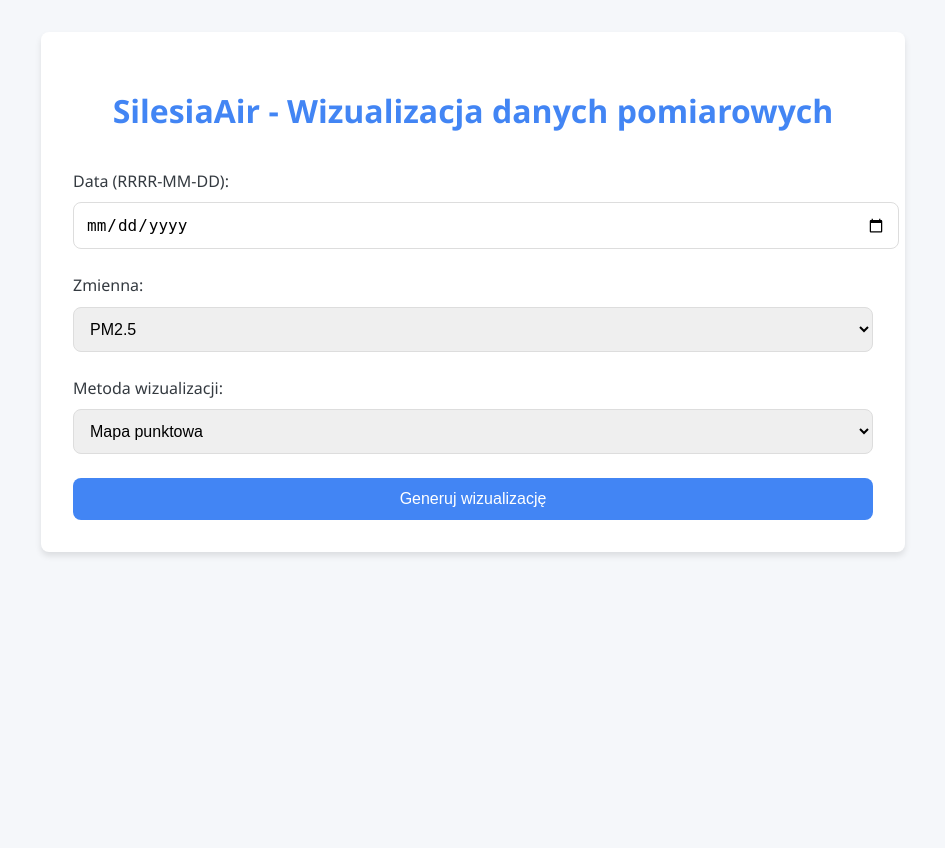
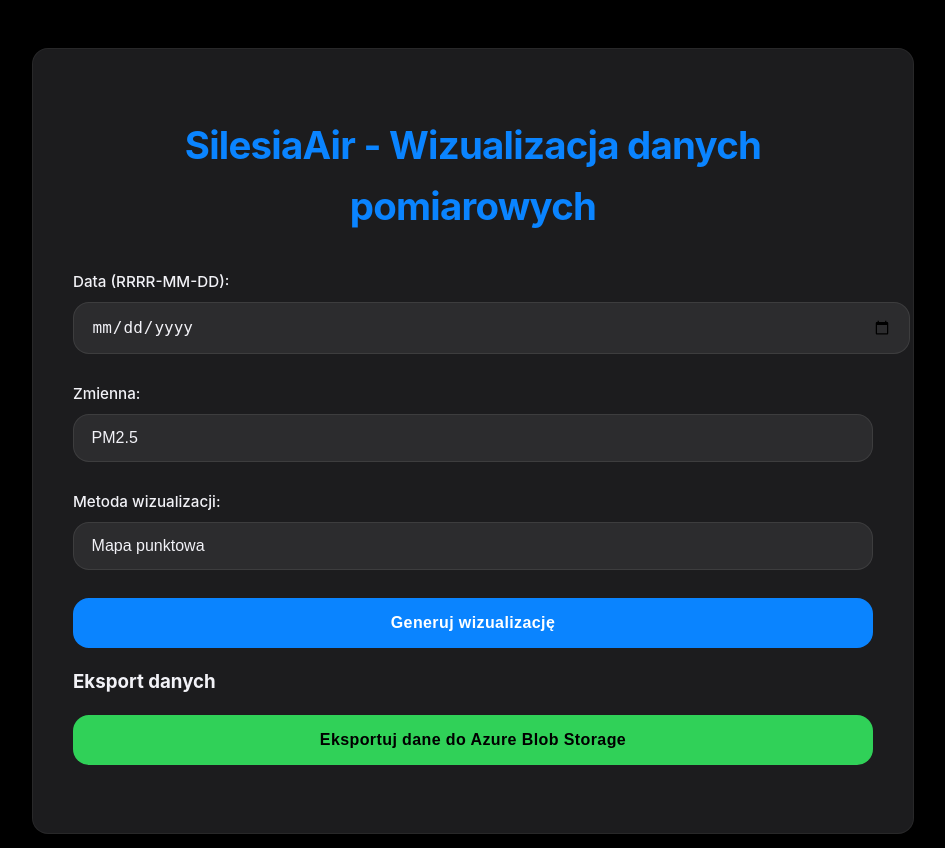
Before and after one commit to macsicoaster/apka3, a Flask app: page / in a window 1280 px wide. Shown: the whole page, without its empty margins (167-1112 px from the left). Before the commit the page ends 556 px from the top, so only its background shows below. Run offline with Flask 3, Linux system fonts and the light colour scheme; some libraries are stand-ins or nearby versions.

Commit message:
nowa wersja

```diff
--- a/app.py
+++ b/app.py
@@ -9,7 +9,14 @@
 import numpy as np
 import seaborn as sns
 import os
-from datetime import date
+from datetime import date, datetime
+from dotenv import load_dotenv
+from sqlalchemy import create_engine
+from azure.storage.blob import BlobServiceClient
+import io
+
+load_dotenv()
+
 app = Flask(__name__)
 
 MAPA_ZMIENNYCH = {
@@ -20,13 +27,154 @@
 
 def connect_db():
     return psycopg2.connect(
-        host='silesiaairpostgresql.postgres.database.azure.com',
-        dbname='silesiaairdb',
-        port='5432',
-        user='silesiaair_admin',
-        password='Superbazadanych!',
-        sslmode='require'
+        host=os.getenv('DB_HOST'),
+        dbname=os.getenv('DB_NAME'),
+        port=os.getenv('DB_PORT'),
+        user=os.getenv('DB_USER'),
+        password=os.getenv('DB_PASSWORD'),
+        sslmode=os.getenv('DB_SSLMODE', 'require')
     )
+
+def get_db_config():
+    return {
+        'host': os.getenv('DB_HOST'),
+        'dbname': os.getenv('DB_NAME'),
+        'port': os.getenv('DB_PORT'),
+        'user': os.getenv('DB_USER'),
+        'password': os.getenv('DB_PASSWORD')
+    }
+
+def get_blob_config():
+    return {
+        'connection_string': os.getenv('AZURE_STORAGE_CONNECTION_STRING'),
+        'container_name': os.getenv('AZURE_STORAGE_CONTAINER_NAME')
+    }
+
+def zapisz_zjoinowana_tabele_do_blob(zmienna, blob_name=None):
+
+    if zmienna not in MAPA_ZMIENNYCH:
+        raise ValueError(f"Nieznana zmienna: {zmienna}")
+
+    tabela, kolumna = MAPA_ZMIENNYCH[zmienna]
+
+    # utworz nazwe pliku
+    if blob_name is None:
+        blob_name = f"{zmienna}_export_{date.today()}.csv"
+
+    csv_filename = f"tmp_{blob_name}"
+
+    # polaczenie z baza
+    engine = create_engine(
+        f"postgresql+psycopg2://{os.getenv('DB_USER')}:{os.getenv('DB_PASSWORD')}@"
+        f"{os.getenv('DB_HOST')}:{os.getenv('DB_PORT')}/{os.getenv('DB_NAME')}"
+    )
+
+    # pobierz zjoinowana tabele
+    query = f"""
+        SELECT m.nazwa, m.lat, m.lon, p.data, p.{kolumna}
+        FROM miasta m
+        JOIN {tabela} p ON m.id = p.miasto_id
+    """
+
+    df = pd.read_sql_query(query, engine)
+    df.to_csv(csv_filename, index=False)
+
+    # upload do blob
+    blob_service_client = BlobServiceClient.from_connection_string(os.getenv('AZURE_STORAGE_CONNECTION_STRING'))
+    blob_client = blob_service_client.get_blob_client(
+        container=os.getenv('AZURE_STORAGE_CONTAINER_NAME'),
+        blob=blob_name
+    )
+
+    with open(csv_filename, 'rb') as data:
+        blob_client.upload_blob(data, overwrite=True)
+
+    os.remove(csv_filename)
+
+    return blob_name
+
+def zapisz_obraz_do_blob(plt, zmienna, data_pomiaru, metoda):
+
+    # generuj unikalną nazwę pliku
+    timestamp = datetime.now().strftime("%Y%m%d_%H%M%S")
+    blob_name = f"{zmienna}_{metoda}_{data_pomiaru}_{timestamp}.png"
+
+    # zapisz obraz do bufora w pamięci
+    img_buffer = io.BytesIO()
+    plt.savefig(img_buffer, format='png')
+    img_buffer.seek(0)
+
+    # upload do bloba
+    blob_service_client = BlobServiceClient.from_connection_string(os.getenv('AZURE_STORAGE_CONNECTION_STRING'))
+    blob_client = blob_service_client.get_blob_client(
+        container=os.getenv('AZURE_STORAGE_CONTAINER_NAME'),
+        blob=blob_name
+    )
+
+    blob_client.upload_blob(img_buffer, overwrite=True)
+
+    return blob_name
+
+@app.route('/eksportuj-do-blob', methods=['POST'])
+def eksportuj_do_blob():
+    zmienna = request.form['zmienna']
+    try:
+        blob_name = zapisz_zjoinowana_tabele_do_blob(zmienna)
+        return jsonify({
+            'status': 'success',
+            'message': f'Dane zostały zapisane do Azure Blob Storage jako {blob_name}'
+        })
+    except Exception as e:
+        return jsonify({
+            'status': 'error',
+            'message': str(e)
+        }), 500
+
+@app.route('/eksportuj-obraz-do-blob', methods=['POST'])
+def eksportuj_obraz_do_blob():
+    data_pomiaru = request.form['data']
+    zmienna = request.form['zmienna']
+    metoda = request.form['metoda']
+
+    conn = connect_db()
+    cur = conn.cursor()
+
+    try:
+        plt.figure()
+
+        if metoda == "mapa":
+            rysuj_mape_dla_daty(data_pomiaru, cur, zmienna)
+        elif metoda == "idw":
+            rysuj_mape_idw(data_pomiaru, cur, zmienna)
+        elif metoda == "kriging":
+            rysuj_mape_kriging(data_pomiaru, cur, zmienna)
+        elif metoda == "wykres":
+            rysuj_wykresy_dla_daty(data_pomiaru, cur, zmienna)
+        else:
+            return jsonify({
+                'status': 'error',
+                'message': 'Nieprawidłowa metoda wizualizacji'
+            }), 400
+
+        # zapis do bloba
+        blob_name = zapisz_obraz_do_blob(plt, zmienna, data_pomiaru, metoda)
+        plt.close()
+
+        return jsonify({
+            'status': 'success',
+            'message': f'Obraz został zapisany do Azure Blob Storage jako {blob_name}',
+            'blob_name': blob_name
+        })
+
+    except Exception as e:
+        plt.close()
+        return jsonify({
+            'status': 'error',
+            'message': str(e)
+        }), 500
+    finally:
+        cur.close()
+        conn.close()
 
 @app.route("/dane")
 def dane():
@@ -63,7 +211,6 @@
     ax.margins(0.1)
     plt.title(f"{zmienna.upper()} – {data_pomiaru}")
     plt.tight_layout()
-    plt.show()
 
 def rysuj_mape_idw(data_pomiaru: str, cur, zmienna: str = "pm25"):
     tabela, kolumna = MAPA_ZMIENNYCH[zmienna]
@@ -113,7 +260,6 @@
     ax.set_title(f"Interpolacja {zmienna.upper()} metodą IDW – {data_pomiaru}")
     ax.set_axis_off()
     plt.tight_layout()
-    plt.show()
 
 def rysuj_mape_kriging(data_pomiaru: str, cur, zmienna: str = "pm25"):
     tabela, kolumna = MAPA_ZMIENNYCH[zmienna]
@@ -153,7 +299,6 @@
     ax.set_title(f"Interpolacja {zmienna.upper()} (Kriging) – {data_pomiaru}")
     ax.set_axis_off()
     plt.tight_layout()
-    plt.show()
 
 def rysuj_wykresy_dla_daty(data_pomiaru: str, cur, zmienna: str = "pm25"):
     tabela, kolumna = MAPA_ZMIENNYCH[zmienna]
@@ -185,9 +330,6 @@
     axs[2].set_ylabel("")
 
     plt.tight_layout(rect=[0, 0, 1, 0.95])
-    plt.show()
-
-app = Flask(__name__)
 
 @app.route('/')
 def index():
@@ -195,45 +337,77 @@
 
 @app.route('/generuj', methods=['POST'])
 def generuj():
-    data = request.form['data']
-    zmienna = request.form['zmienna']
-    metoda = request.form['metoda']
+    data = request.form.get('data', '').strip()
+    zmienna = request.form.get('zmienna', 'pm25').strip()
+    metoda = request.form.get('metoda', 'mapa').strip()
 
-    conn = connect_db()
-    cur = conn.cursor()
+    if not data:
+        return "Data pomiaru jest wymagana", 400
+    if zmienna not in MAPA_ZMIENNYCH:
+        return "Nieprawidłowa zmienna", 400
 
-    # Ustaw ścieżkę zapisu
-    output_path = os.path.join("static", "wykres.png")
+    conn = None
+    cur = None
+    try:
+        conn = connect_db()
+        cur = conn.cursor()
 
-    # Zmieniamy matplotlib backend na 'Agg' (do generowania bez GUI)
-    import matplotlib
-    matplotlib.use('Agg')
-    import matplotlib.pyplot as plt
+        tabela, kolumna = MAPA_ZMIENNYCH[zmienna]
+        cur.execute(f"""
+            SELECT EXISTS(
+                SELECT 1 FROM {tabela}
+                WHERE data = %s LIMIT 1
+            )
+        """, (data,))
+        date_exists = cur.fetchone()[0]
 
-    # Wybór funkcji
-    if metoda == "mapa":
-        rysuj_mape_dla_daty(data, cur, zmienna)
-    elif metoda == "idw":
-        rysuj_mape_idw(data, cur, zmienna)
-    elif metoda == "kriging":
-        rysuj_mape_kriging(data, cur, zmienna)
-    elif metoda == "wykres":
-        rysuj_wykresy_dla_daty(data, cur, zmienna)
-    else:
-        return "Nieprawidłowa metoda", 400
+        if not date_exists:
+            return f"Brak danych dla wybranej daty: {data}", 404
 
-    # Zapisuj ostatni wykres do pliku
-    plt.savefig(output_path)
-    plt.close()
+        output_path = os.path.join("static", "wykres.png")
 
-    cur.close()
-    conn.close()
-    return redirect(url_for('wynik'))
+        import matplotlib
+        matplotlib.use('Agg')
+        import matplotlib.pyplot as plt
+
+        if metoda == "mapa":
+            rysuj_mape_dla_daty(data, cur, zmienna)
+        elif metoda == "idw":
+            rysuj_mape_idw(data, cur, zmienna)
+        elif metoda == "kriging":
+            rysuj_mape_kriging(data, cur, zmienna)
+        elif metoda == "wykres":
+            rysuj_wykresy_dla_daty(data, cur, zmienna)
+        else:
+            return "Nieprawidłowa metoda", 400
+
+        plt.savefig(output_path)
+        plt.close()
+
+        return redirect(url_for('wynik', data=data, zmienna=zmienna, metoda=metoda))
+
+    except Exception as e:
+        app.logger.error(f"Błąd podczas generowania wykresu: {str(e)}")
+        return f"Wystąpił błąd: {str(e)}", 500
+    finally:
+        if cur:
+            cur.close()
+        if conn:
+            conn.close()
 
 @app.route('/wynik')
 def wynik():
-    # renderuje wykres zapisany jako statyczny plik
-    return render_template('wynik.html', obraz=url_for('static', filename='wykres.png'))
+    data = request.args.get('data', '')
+    zmienna = request.args.get('zmienna', 'pm25')
+    metoda = request.args.get('metoda', 'mapa')
+
+    return render_template(
+        'wynik.html',
+        obraz=url_for('static', filename='wykres.png'),
+        data=data,
+        zmienna=zmienna,
+        metoda=metoda
+    )
 
 if __name__ == '__main__':
-    app.run(debug=True)
+    app.run(debug=os.getenv('FLASK_DEBUG', 'False') == 'True')
--- a/templates/index.html
+++ b/templates/index.html
@@ -7,95 +7,163 @@
     <title>Wizualizacja danych</title>
     <style>
         :root {
-            --primary-color: #4285f4;
-            --secondary-color: #34a853;
-            --accent-color: #ea4335;
-            --light-color: #f8f9fa;
-            --dark-color: #343a40;
-            --border-radius: 8px;
-            --box-shadow: 0 4px 6px rgba(0, 0, 0, 0.1);
+            --primary-color: #0a84ff;
+            --secondary-color: #30d158;
+            --accent-color: #ff375f;
+            --dark-bg: #000000;
+            --dark-surface: #1c1c1e;
+            --dark-surface-hover: #2c2c2e;
+            --text-primary: #f2f2f7;
+            --text-secondary: #a1a1aa;
+            --border-radius: 16px;
+            --box-shadow: 0 12px 24px rgba(0, 0, 0, 0.4);
+            --transition: all 0.25s ease-in-out;
         }
 
         body {
-            font-family: 'Segoe UI', Tahoma, Geneva, Verdana, sans-serif;
+            font-family: -apple-system, BlinkMacSystemFont, 'Segoe UI', Roboto, sans-serif;
             line-height: 1.6;
-            color: #333;
-            background-color: #f5f7fa;
+            color: var(--text-primary);
+            background-color: var(--dark-bg);
             margin: 0;
             padding: 0;
+            min-height: 100vh;
         }
 
         .container {
             max-width: 800px;
-            margin: 2rem auto;
-            padding: 2rem;
-            background-color: white;
+            margin: 3rem auto;
+            padding: 2.5rem;
+            background-color: var(--dark-surface);
             border-radius: var(--border-radius);
             box-shadow: var(--box-shadow);
+            border: 1px solid rgba(255, 255, 255, 0.05);
         }
 
         h1 {
             color: var(--primary-color);
             text-align: center;
             margin-bottom: 2rem;
-            font-weight: 600;
+            font-weight: 700;
+            font-size: 2.4rem;
+            letter-spacing: -0.75px;
         }
 
         .form-group {
-            margin-bottom: 1.5rem;
+            margin-bottom: 1.75rem;
         }
 
         label {
             display: block;
             margin-bottom: 0.5rem;
             font-weight: 500;
-            color: var(--dark-color);
+            color: var(--text-primary);
+            font-size: 0.95rem;
         }
 
         input[type="date"],
         select {
             width: 100%;
-            padding: 0.75rem;
-            border: 1px solid #ddd;
+            padding: 0.9rem 1.1rem;
+            background-color: var(--dark-surface-hover);
+            border: 1px solid rgba(255, 255, 255, 0.08);
             border-radius: var(--border-radius);
             font-size: 1rem;
-            transition: border-color 0.3s;
+            color: var(--text-primary);
+            transition: var(--transition);
+            appearance: none;
         }
 
         input[type="date"]:focus,
         select:focus {
             outline: none;
             border-color: var(--primary-color);
-            box-shadow: 0 0 0 2px rgba(66, 133, 244, 0.2);
+            box-shadow: 0 0 0 3px rgba(10, 132, 255, 0.35);
         }
 
         button {
             display: block;
             width: 100%;
-            padding: 0.75rem;
+            padding: 1rem;
             background-color: var(--primary-color);
             color: white;
             border: none;
             border-radius: var(--border-radius);
             font-size: 1rem;
-            font-weight: 500;
+            font-weight: 600;
             cursor: pointer;
-            transition: background-color 0.3s, transform 0.2s;
+            transition: var(--transition);
+            margin-bottom: 1rem;
+            letter-spacing: 0.4px;
         }
 
         button:hover {
-            background-color: #3367d6;
+            background-color: #0060df;
+            transform: translateY(-2px);
+            box-shadow: 0 6px 12px rgba(0, 0, 0, 0.2);
         }
 
         button:active {
-            transform: translateY(1px);
+            transform: translateY(0);
+        }
+
+        #export-btn {
+            background-color: var(--secondary-color);
+            color: #000;
+        }
+
+        #export-btn:hover {
+            background-color: #28c84c;
+        }
+
+        #status-message {
+            margin-top: 1.5rem;
+            padding: 1rem;
+            border-radius: var(--border-radius);
+            display: none;
+            font-weight: 500;
+        }
+
+        .success {
+            background-color: rgba(48, 209, 88, 0.1);
+            color: var(--secondary-color);
+            border: 1px solid rgba(48, 209, 88, 0.4);
+        }
+
+        .error {
+            background-color: rgba(255, 55, 95, 0.1);
+            color: var(--accent-color);
+            border: 1px solid rgba(255, 55, 95, 0.4);
         }
 
         @media (max-width: 768px) {
             .container {
                 margin: 1rem;
-                padding: 1.5rem;
+                padding: 1.75rem;
+                border-radius: 0;
             }
+
+            body {
+                background-color: var(--dark-surface);
+            }
+        }
+
+        ::selection {
+            background: var(--primary-color);
+            color: white;
+        }
+
+        ::-webkit-scrollbar {
+            width: 8px;
+        }
+
+        ::-webkit-scrollbar-track {
+            background: var(--dark-surface);
+        }
+
+        ::-webkit-scrollbar-thumb {
+            background: var(--primary-color);
+            border-radius: 4px;
         }
     </style>
 </head>
@@ -111,7 +179,7 @@
 
             <div class="form-group">
                 <label for="zmienna">Zmienna:</label>
-                <select name="zmienna">
+                <select name="zmienna" id="zmienna-select">
                     <option value="pm25">PM2.5</option>
                     <option value="hum">Wilgotność powietrza</option>
                     <option value="temp">Temperatura</option>
@@ -130,7 +198,48 @@
 
             <button type="submit">Generuj wizualizację</button>
         </form>
+
+        <div class="form-group">
+            <h3>Eksport danych</h3>
+            <button id="export-btn" type="button">Eksportuj dane do Azure Blob Storage</button>
+            <div id="status-message"></div>
+        </div>
     </div>
+
+    <script>
+        document.getElementById('export-btn').addEventListener('click', function () {
+            const zmienna = document.getElementById('zmienna-select').value;
+            const btn = this;
+            const statusMessage = document.getElementById('status-message');
+
+            btn.disabled = true;
+            btn.textContent = 'Eksportowanie...';
+            statusMessage.style.display = 'none';
+
+            fetch('/eksportuj-do-blob', {
+                method: 'POST',
+                headers: {
+                    'Content-Type': 'application/x-www-form-urlencoded',
+                },
+                body: `zmienna=${encodeURIComponent(zmienna)}`
+            })
+                .then(response => response.json())
+                .then(data => {
+                    statusMessage.textContent = data.message;
+                    statusMessage.className = data.status === 'success' ? 'success' : 'error';
+                    statusMessage.style.display = 'block';
+                })
+                .catch(error => {
+                    statusMessage.textContent = 'Wystąpił błąd podczas eksportu danych';
+                    statusMessage.className = 'error';
+                    statusMessage.style.display = 'block';
+                })
+                .finally(() => {
+                    btn.disabled = false;
+                    btn.textContent = 'Eksportuj dane do Azure Blob Storage';
+                });
+        });
+    </script>
 </body>
 
 </html>
```
Also changed, not shown: templates/wynik.html (+84 -18 lines).
